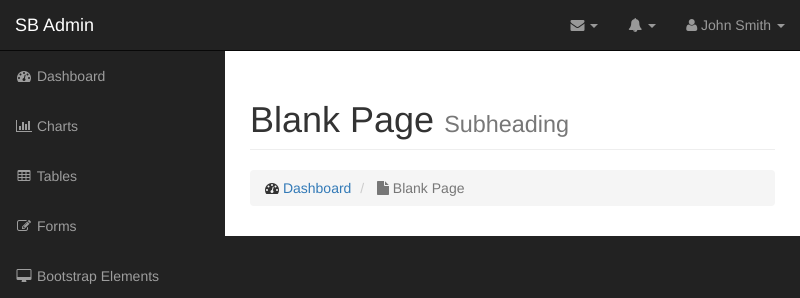
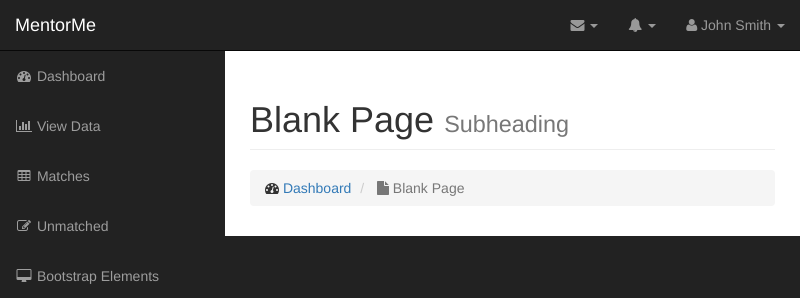
Before and after one commit to zmtnda/mentorme, an Electron app: page blank-page.html in a window 800 px wide. Shown: the top 298 px of the page. Drawn offline with Linux system fonts and the light colour scheme.

Commit message:
Change Labels

```diff
--- a/blank-page.html
+++ b/blank-page.html
@@ -9,7 +9,7 @@
     <meta name="description" content="">
     <meta name="author" content="">
 
-    <title>SB Admin - Bootstrap Admin Template</title>
+    <title>MentorMe Application</title>
 
     <!-- Bootstrap Core CSS -->
     <link href="css/bootstrap.min.css" rel="stylesheet">
@@ -43,7 +43,7 @@
                     <span class="icon-bar"></span>
                     <span class="icon-bar"></span>
                 </button>
-                <a class="navbar-brand" href="index.html">SB Admin</a>
+                <a class="navbar-brand" href="index.html">MentorMe</a>
             </div>
             <!-- Top Menu Items -->
             <ul class="nav navbar-right top-nav">
@@ -156,13 +156,13 @@
                         <a href="index.html"><i class="fa fa-fw fa-dashboard"></i> Dashboard</a>
                     </li>
                     <li>
-                        <a href="charts.html"><i class="fa fa-fw fa-bar-chart-o"></i> Charts</a>
+                        <a href="charts.html"><i class="fa fa-fw fa-bar-chart-o"></i> View Data</a>
                     </li>
                     <li>
-                        <a href="tables.html"><i class="fa fa-fw fa-table"></i> Tables</a>
+                        <a href="tables.html"><i class="fa fa-fw fa-table"></i> Matches</a>
                     </li>
                     <li>
-                        <a href="forms.html"><i class="fa fa-fw fa-edit"></i> Forms</a>
+                        <a href="forms.html"><i class="fa fa-fw fa-edit"></i> Unmatched</a>
                     </li>
                     <li>
                         <a href="bootstrap-elements.html"><i class="fa fa-fw fa-desktop"></i> Bootstrap Elements</a>
```
Also changed, not shown: bootstrap-elements.html (+5 -5 lines), bootstrap-grid.html (+5 -5 lines), charts.html (+5 -5 lines), forms.html (+5 -5 lines), index-rtl.html (+5 -5 lines), index.html (+5 -5 lines), tables.html (+5 -5 lines).
